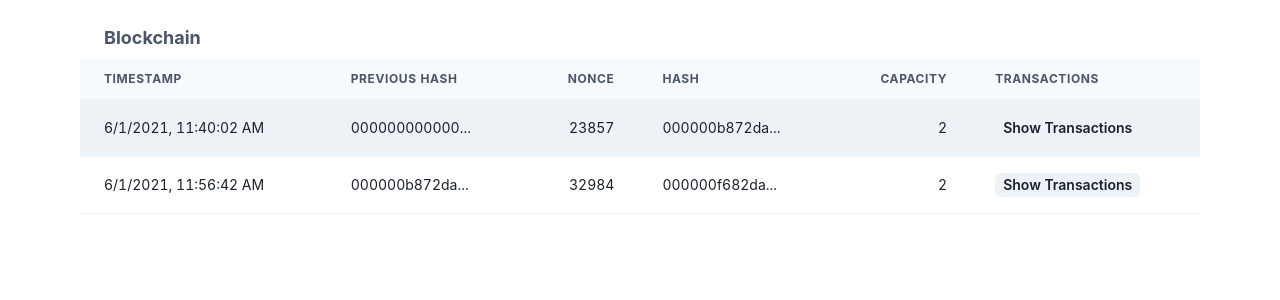
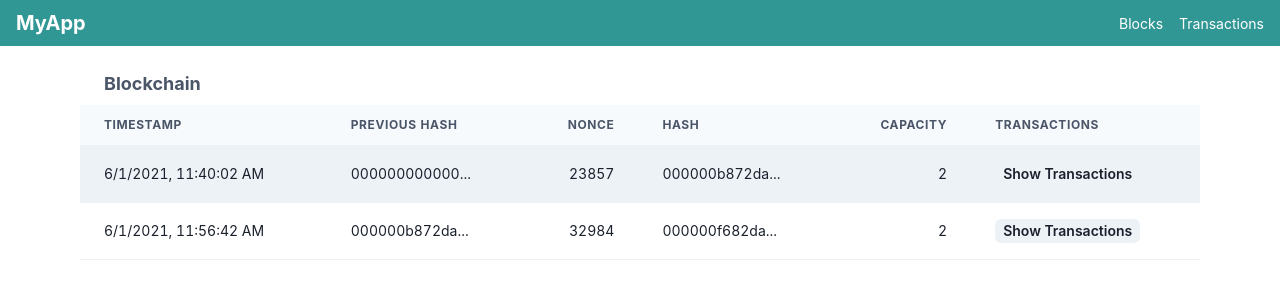
Before and after one commit to okr-go-club/blockchain, a React (Create React App) app in the folder frontend/: page /blocks in a window 1280 px wide. Shown: the top 300 px of the page. Built offline with nearby package versions, Linux system fonts and the light colour scheme.

Commit message:
minimal navbar 🌏

```diff
--- a/frontend/src/App.tsx
+++ b/frontend/src/App.tsx
@@ -1,11 +1,13 @@
 import { BrowserRouter as Router, Route, Routes, Link } from 'react-router-dom';
 
+import Navbar from './Navbar';
 import TransactionsPage from './TransactionsPage';
 import BlocksPage from './BlocksPage';
 
 export default function App() {
   return (
     <Router>
+      <Navbar />
       <Routes>
         <Route path="/blocks" element={<BlocksPage blocks={blocks} />} />
         <Route path="/transactions" element={<TransactionsPage transactions={transactions} />} />
--- /dev/null
+++ b/frontend/src/Navbar.tsx
@@ -0,0 +1,23 @@
+import { Box, Flex, Link, Spacer, Text } from "@chakra-ui/react";
+import { Link as RouterLink } from "react-router-dom";
+
+export default function Navbar() {
+  return (
+    <Box bg="teal.500" px={4} py={2}>
+      <Flex alignItems="center">
+        <Text fontSize="xl" fontWeight="bold" color="white">
+          MyApp
+        </Text>
+        <Spacer />
+        <Flex gap={4}>
+          <Link as={RouterLink} to="/blocks" color="white">
+            Blocks
+          </Link>
+          <Link as={RouterLink} to="/transactions" color="white">
+            Transactions
+          </Link>
+        </Flex>
+      </Flex>
+    </Box>
+  );
+};
```
